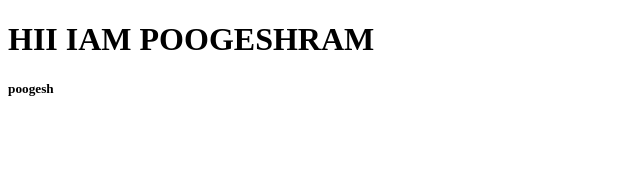
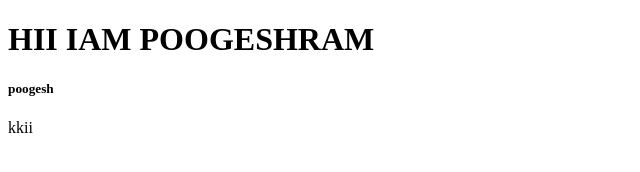
Before and after one commit to POOGESH/practice2, a plain HTML site: page index.html in a window 1280 px wide. Shown: the full height of the page, 0-640 px from the left. Drawn offline with Linux system fonts and the light colour scheme.

Commit message:
second commit

```diff
--- a/index.html
+++ b/index.html
@@ -8,5 +8,6 @@
 <body>
     <h1>HII IAM POOGESHRAM</h1>
     <h5>poogesh</h5>
+    <p>kkii</p>
 </body>
 </html>
```
